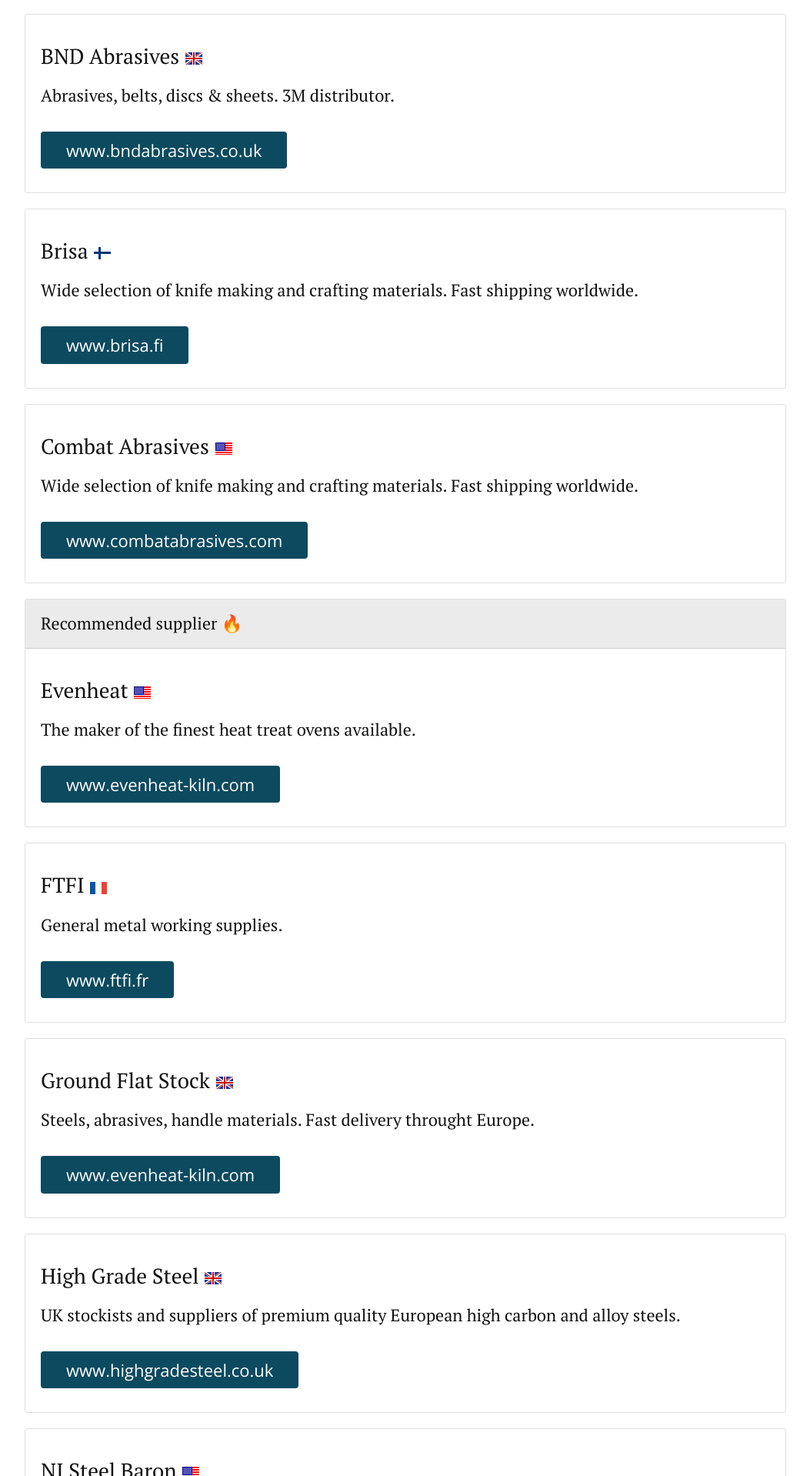
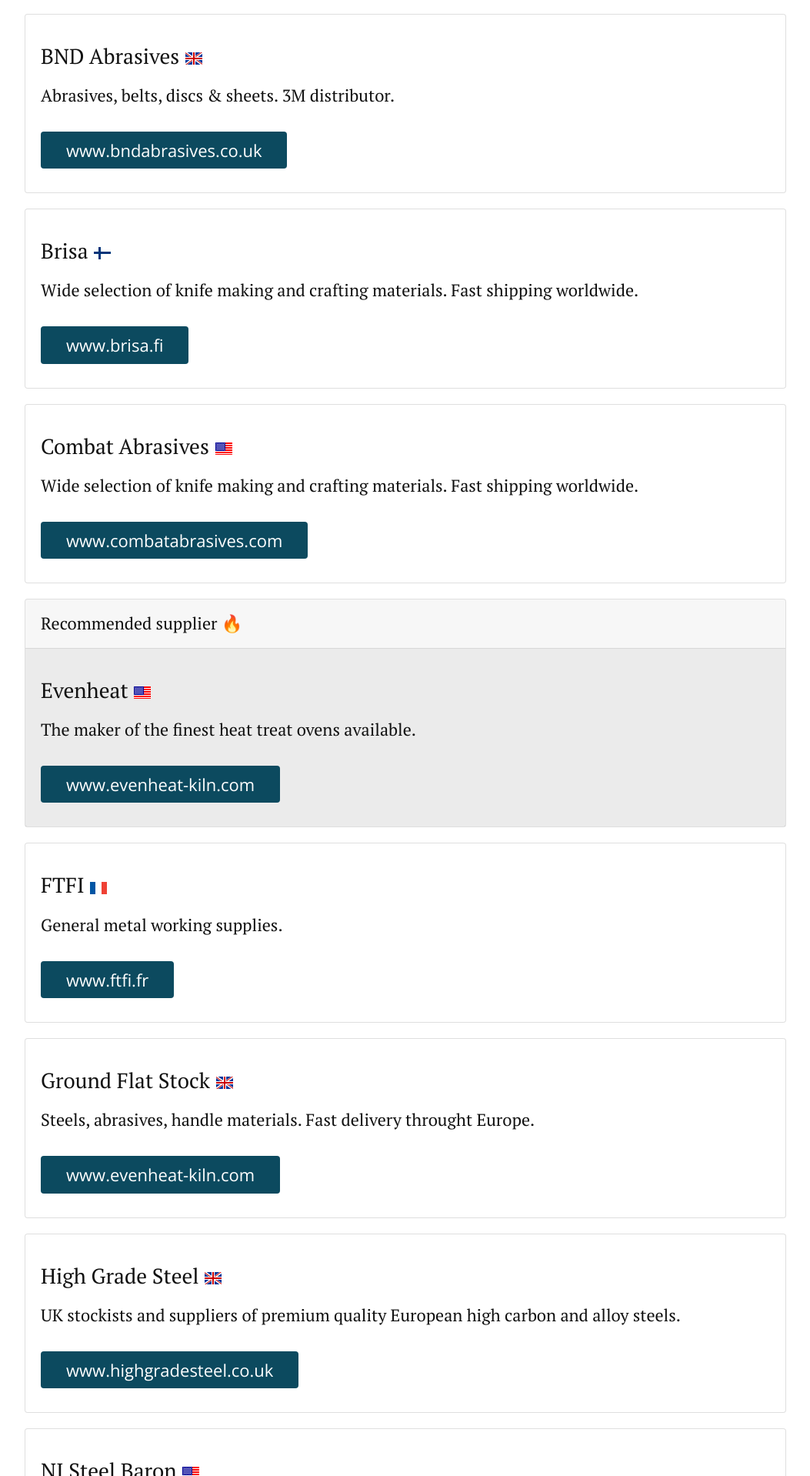
Before and after one commit to craiglockwood/knifetalk, a Jekyll site: the page built from suppliers.md, in a window 1280 px wide. Shown: the part 742-2660 px from the top of the page at 77% size, without its empty margins (113-1166 px from the left). Built offline with Jekyll 4.4.1, drawn with Linux system fonts in a browser that asks for light colours; nearby versions of some CDN libraries.

Commit message:
colout to featured

```diff
--- a/assets/css/style.css
+++ b/assets/css/style.css
@@ -8,8 +8,8 @@
     -webkit-text-size-adjust: 100%
 }
 
-.card-header {
-    background-color: rgba(0,0,0,.08);
+.card-body.featured {
+background-color: rgba(0,0,0,.08);
 }
 
 
--- a/suppliers.md
+++ b/suppliers.md
@@ -65,7 +65,7 @@
 <div class="card-header">
     Recommended supplier 🔥
   </div>
-  <div class="card-body">
+  <div class="card-body featured">
     <p class="supplier_name">Evenheat <img src="/assets/img/blank.gif" class="flag flag-us" alt="U.S" /></p>
  <p class="supplier_info">The maker of the finest heat treat ovens available.</p>
     <a href="https://www.evenheat-kiln.com" class="button">www.evenheat-kiln.com</a>
```
